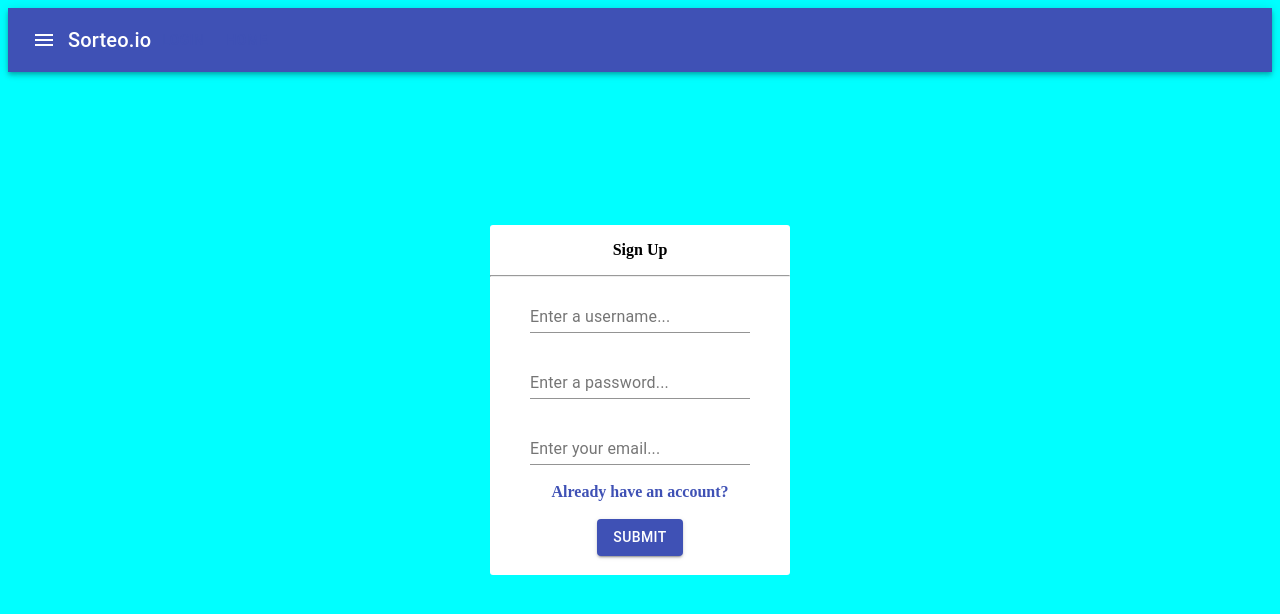
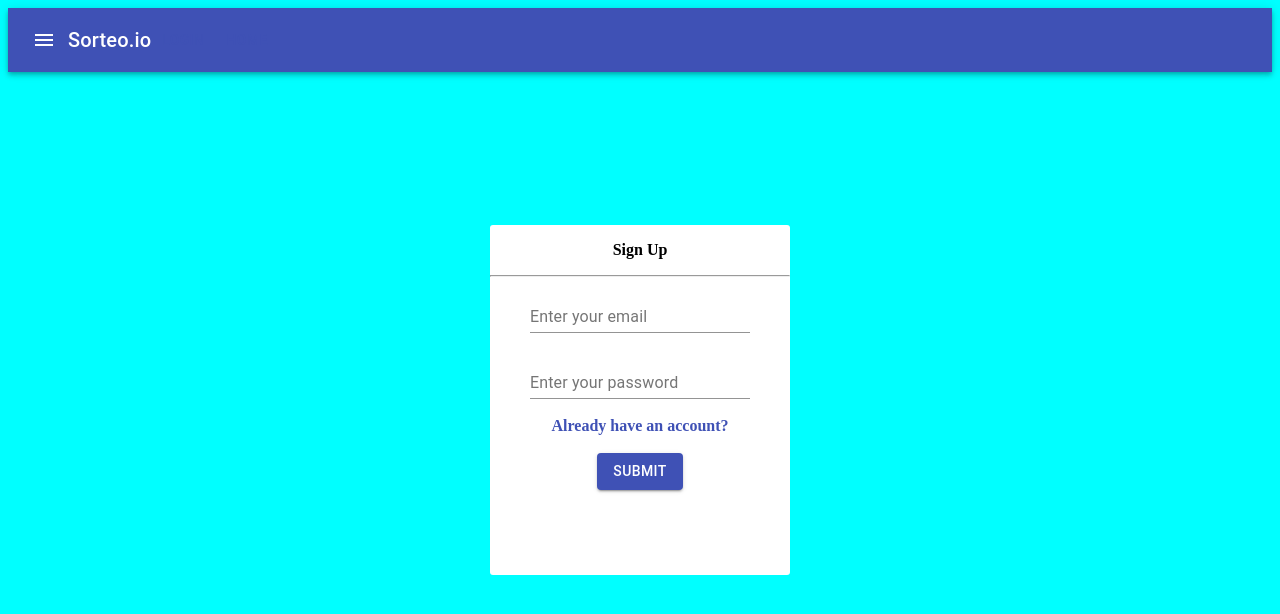
Before and after one commit to CP-1998/Project_3, a React (Create React App) app in the folder client/: page /signup in a window 1280 px wide. Shown: the top 614 px of the page. Built offline with nearby package versions, Linux system fonts and the light colour scheme; the HTML template or start-up script is replaced by a standard one.

Commit message:
small tweaks to signup.js

```diff
--- a/client/src/pages/signup/signup.js
+++ b/client/src/pages/signup/signup.js
@@ -7,13 +7,10 @@ const SignUp = () => {
       <Box id="signInCard" color='primary'>
         <p>Sign Up</p>
         <hr></hr>
-        <TextField label="Enter a username..." />
+        <TextField label="Enter your email" />
         <br></br>
         <br></br>
-        <TextField label="Enter a password..." />
-        <br></br>
-        <br></br>
-        <TextField label="Enter your email..." />
+        <TextField label="Enter your password" />
         <br></br>
         <br></br>
         <Link href="signin">Already have an account?</Link>
```
